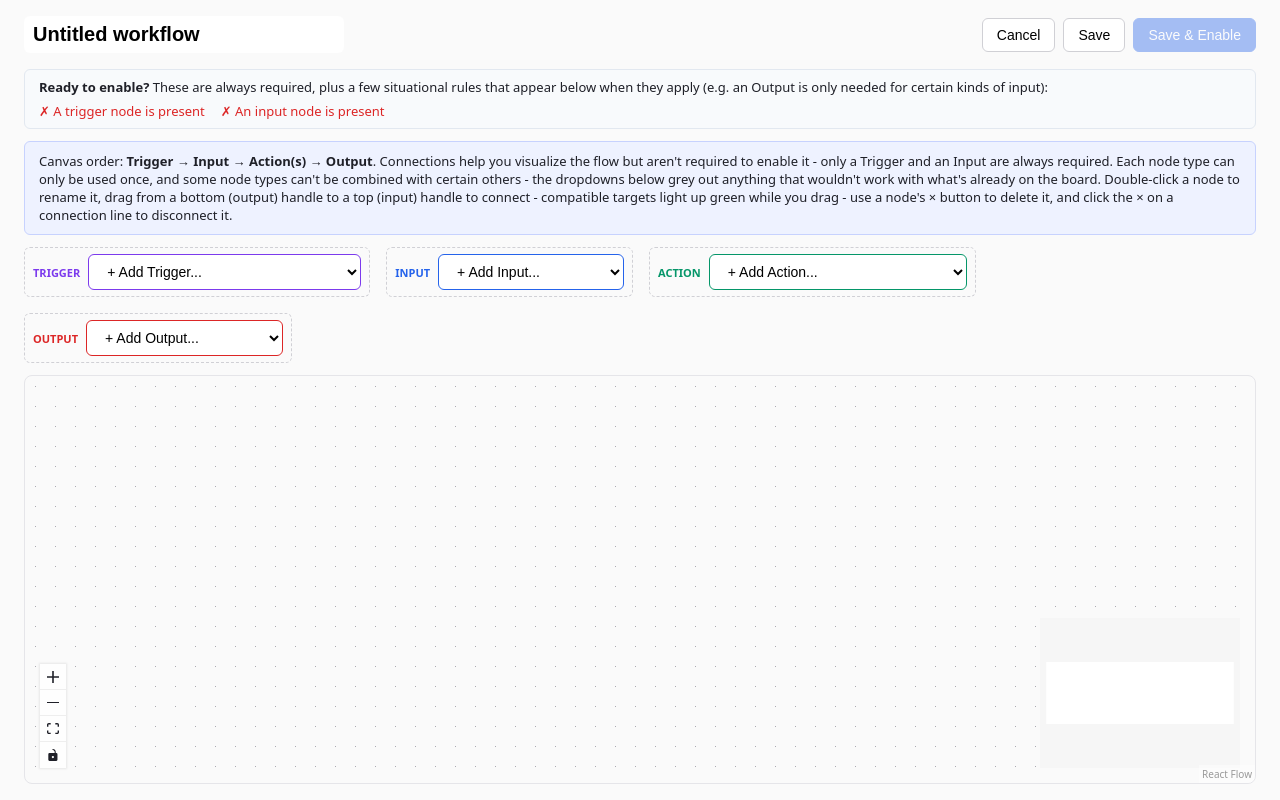
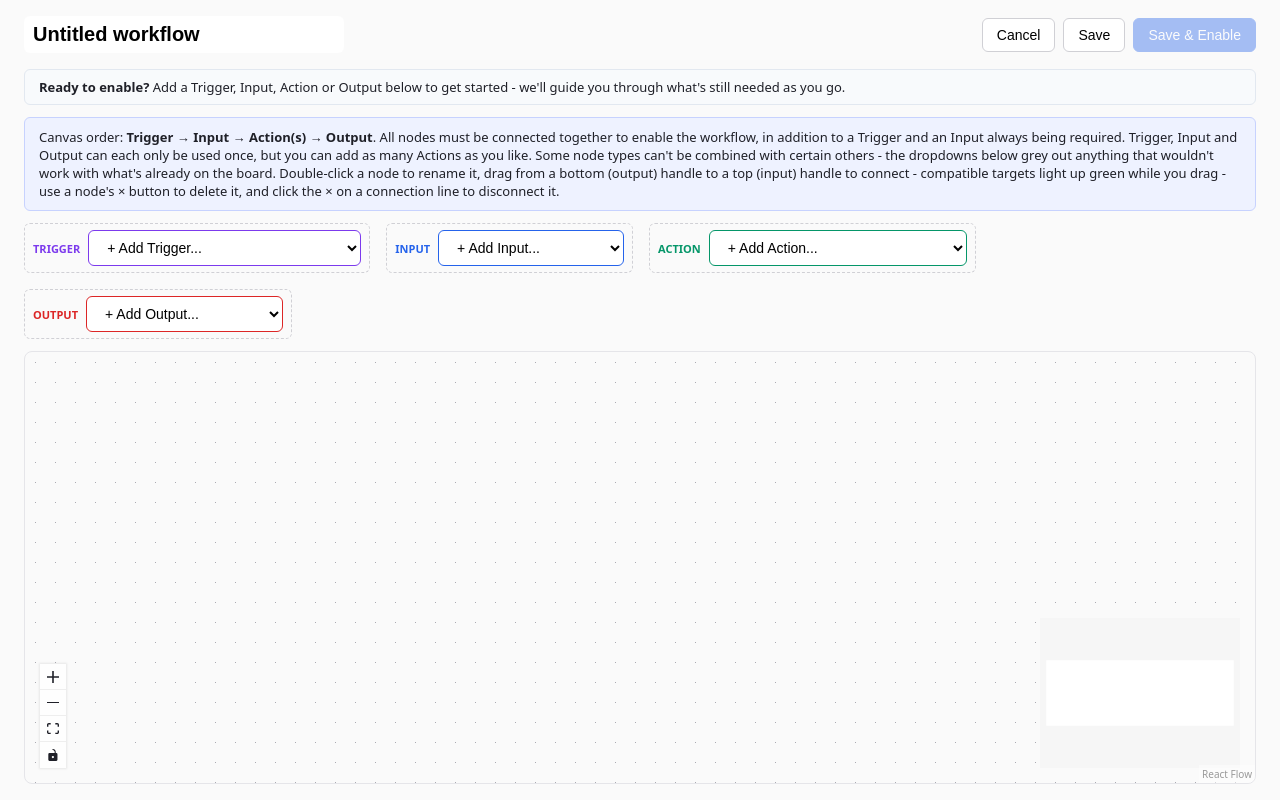
Before and after one commit to mmigala/react-flow-demo, a React (Vite) app: page /builder/1 in a window 1280 px wide. Built offline with nearby package versions, Linux system fonts and the light colour scheme.

Commit message:
Require node connectivity to enable a workflow; add dynamic action suggestions

```diff
--- a/src/flow/nodeRules.ts
+++ b/src/flow/nodeRules.ts
@@ -1,5 +1,6 @@
+import type { Edge } from '@xyflow/react';
 import type { NodeKind, WorkflowNode } from '../types';
-import { getIncompatibleWith } from './nodeCatalog';
+import { getIncompatibleWith, getSuggestedSubtypesForKind, getAddableSubtypesForKind, type NodeSubtype } from './nodeCatalog';
 
 // Only these kind -> kind transitions are allowed to be connected.
 // This enforces: Trigger -> Input -> Action(s) -> Output
@@ -35,9 +36,41 @@ export function isConnectionAllowed(source: WorkflowNode, target: WorkflowNode):
   return isTransitionAllowed(source.data.kind, target.data.kind);
 }
 
+/**
+ * Whether every node on the board is connected (directly or transitively) to every other node -
+ * i.e. there's a single connected diagram with no isolated/orphaned nodes. This is a deliberate
+ * POC-only requirement layered on top of the backend-mirrored rules below (the real backend has
+ * no concept of connections at all - see the note above).
+ */
+export function areAllNodesConnected(nodes: WorkflowNode[], edges: Edge[]): boolean {
+  if (nodes.length <= 1) return true;
+
+  const adjacency = new Map<string, Set<string>>();
+  for (const node of nodes) adjacency.set(node.id, new Set());
+  for (const edge of edges) {
+    adjacency.get(edge.source)?.add(edge.target);
+    adjacency.get(edge.target)?.add(edge.source);
+  }
+
+  const visited = new Set<string>();
+  const stack = [nodes[0].id];
+  while (stack.length > 0) {
+    const current = stack.pop()!;
+    if (visited.has(current)) continue;
+    visited.add(current);
+    for (const neighbor of adjacency.get(current) ?? []) {
+      if (!visited.has(neighbor)) stack.push(neighbor);
+    }
+  }
+
+  return visited.size === nodes.length;
+}
+
 export interface WorkflowIssue {
   nodeId?: string;
   message: string;
+  /** Concrete subtypes that would resolve this issue if added, given what's already on the board. */
+  suggestions?: NodeSubtype[];
 }
 
 /** Mirrors FlowStructureValidator's duplicate-subtype check: no subtype id may be used more than once. */
@@ -76,6 +109,8 @@ export function getCombinationIssues(nodes: WorkflowNode[]): WorkflowIssue[] {
 export interface ReadinessCheck {
   label: string;
   done: boolean;
+  /** Concrete subtypes that would satisfy this check if added, given what's already on the board. */
+  suggestions?: NodeSubtype[];
 }
 
 export interface EnableReadiness {
@@ -83,23 +118,26 @@ export interface EnableReadiness {
   checks: ReadinessCheck[];
   /** Extra, dynamically-discovered problems mirroring the real backend's flat validation - a growing punch list rather than a fixed set of checkboxes. */
   issues: WorkflowIssue[];
+  /** Non-blocking, informational tips - e.g. more Actions can still be added given what's compatible with the board right now. Doesn't affect `ready`. */
+  notes: WorkflowIssue[];
 }
 
 /**
- * What's required to flip a workflow from Disabled to Enabled - a direct replica of
- * FlowStructureValidator.Validate. This intentionally does NOT require nodes to be connected via
- * edges, nor does it require an Action or Output unconditionally - the real backend validates a
- * flat set of subtypes only (e.g. Scheduler + SaaS Core Pool Input + Delete is a valid, enable-able
- * flow with no Output at all, since Output is only required when using an external input).
- * Connections/ordering on the canvas remain a separate, forward-looking UI feature (see
- * isConnectionAllowed above) that doesn't gate enabling.
+ * What's required to flip a workflow from Disabled to Enabled. Combines two layers:
+ * - a direct replica of FlowStructureValidator.Validate: doesn't require an Action or Output
+ *   unconditionally - the real backend validates a flat set of subtypes only (e.g. Scheduler +
+ *   SaaS Core Pool Input + Delete satisfies these rules with no Output at all, since Output is
+ *   only required when using an external input).
+ * - a deliberate, additional POC-only rule: every node must also be connected together on the
+ *   canvas (see areAllNodesConnected above) - the real backend has no concept of connections, but
+ *   this product wants it enforced here anyway.
  */
-export function getEnableReadiness(nodes: WorkflowNode[]): EnableReadiness {
+export function getEnableReadiness(nodes: WorkflowNode[], edges: Edge[]): EnableReadiness {
   // Mirror the backend exactly: if any subtype is duplicated, return immediately with only the
   // duplicate errors - the combination check and all structural rules below are never evaluated.
   const duplicateIssues = getDuplicateIssues(nodes);
   if (duplicateIssues.length > 0) {
-    return { ready: false, checks: [], issues: duplicateIssues };
+    return { ready: false, checks: [], issues: duplicateIssues, notes: [] };
   }
 
   const issues: WorkflowIssue[] = [...getCombinationIssues(nodes)];
@@ -114,19 +152,38 @@ export function getEnableReadiness(nodes: WorkflowNode[]): EnableReadiness {
   const hasAction = hasKind('action');
 
   const checks: ReadinessCheck[] = [
-    { label: 'A trigger node is present', done: hasTrigger },
-    { label: 'An input node is present', done: hasInput },
+    { label: 'A trigger node is present', done: hasTrigger, suggestions: hasTrigger ? undefined : getSuggestedSubtypesForKind('trigger', subtypeIds) },
+    { label: 'An input node is present', done: hasInput, suggestions: hasInput ? undefined : getSuggestedSubtypesForKind('input', subtypeIds) },
+    { label: 'All nodes are connected together', done: areAllNodesConnected(nodes, edges) },
   ];
 
   if (hasExternalInput && !hasOutput) {
-    issues.push({ message: 'An output is required when using an external input (Container Group New Asset Upload).' });
+    issues.push({
+      message: 'An output is required when using an external input (Container Group New Asset Upload).',
+      suggestions: getSuggestedSubtypesForKind('output', subtypeIds),
+    });
   }
   if (hasInternalInput && hasExternalInput) {
     issues.push({ message: 'You cannot mix internal (SaaS Core Pool) and external (Container Group New Asset Upload) input nodes in the same flow.' });
   }
   if (hasInternalInput && !hasAction && !hasOutput) {
-    issues.push({ message: 'At least one action or output is required for internal assets.' });
+    issues.push({
+      message: 'At least one action or output is required for internal assets.',
+      suggestions: [...getSuggestedSubtypesForKind('action', subtypeIds), ...getSuggestedSubtypesForKind('output', subtypeIds)],
+    });
   }
 
-  return { ready: checks.every((c) => c.done) && issues.length === 0, checks, issues };
+  // Action is the only kind that isn't limited to one node - once at least one is present, tell
+  // the user whether more can still be added given what's already on the board (e.g. Delete is
+  // incompatible with every other action, so no more can be added once it's used; Auto Tagging
+  // isn't, so other actions remain addable).
+  const notes: WorkflowIssue[] = [];
+  if (hasAction) {
+    const stillAddable = getAddableSubtypesForKind('action', subtypeIds);
+    if (stillAddable.length > 0) {
+      notes.push({ message: 'You can still add more actions.', suggestions: stillAddable });
+    }
+  }
+
+  return { ready: checks.every((c) => c.done) && issues.length === 0, checks, issues, notes };
 }
--- a/src/pages/WorkflowBuilderPage.tsx
+++ b/src/pages/WorkflowBuilderPage.tsx
@@ -46,7 +46,7 @@ function BuilderInner({ workflowId }: { workflowId: string }) {
   const [edges, setEdges, onEdgesChange] = useEdgesState<Edge>(existing?.edges ?? []);
   const [errors, setErrors] = useState<string[]>([]);
   const [connecting, setConnecting] = useState<ConnectingHandle | null>(null);
-  const readiness = useMemo(() => getEnableReadiness(nodes), [nodes]);
+  const readiness = useMemo(() => getEnableReadiness(nodes, edges), [nodes, edges]);
   // Which subtype ids are currently allowed to be added next, mirroring
   // NodeCompatibilityPolicy.GetValidNextNodes - used to keep incompatible catalog options out of
   // the dropdowns (this rule is about co-existing anywhere in the flow, not connection order).
@@ -156,12 +156,34 @@ function BuilderInner({ workflowId }: { workflowId: string }) {
       </div>
 
       <div className="readiness">
-        <strong>Ready to enable?</strong> These are always required, plus a few situational rules that appear
-        below when they apply (e.g. an Output is only needed for certain kinds of input):
+        <strong>Ready to enable?</strong>{' '}
+        {nodes.length === 0 ? (
+          <>Add a Trigger, Input, Action or Output below to get started - we'll guide you through what's still needed as you go.</>
+        ) : (
+          <>
+            These are always required, plus a few situational rules that appear below when they apply (e.g. an
+            Output is only needed for certain kinds of input):
             <ul>
               {readiness.checks.map((check) => (
                 <li key={check.label} className={check.done ? 'check-ok' : 'check-missing'}>
                   {check.done ? '✓' : '✗'} {check.label}
+                  {!check.done && check.suggestions && (
+                    <span className="suggestions">
+                      {check.suggestions.length > 0 ? (
+                        <>
+                          {' '}
+                          Try:{' '}
+                          {check.suggestions.map((subtype) => (
+                            <button key={subtype.id} className="suggestion-btn" onClick={() => addNode(subtype)}>
+                              + {subtype.label}
+                            </button>
+                          ))}
+                        </>
+                      ) : (
+                        ' - nothing on the board right now can satisfy this; remove a node to continue.'
+                      )}
+                    </span>
+                  )}
                 </li>
               ))}
             </ul>
@@ -172,20 +194,54 @@ function BuilderInner({ workflowId }: { workflowId: string }) {
                   {readiness.issues.map((issue) => (
                     <li key={issue.nodeId + issue.message} className="check-missing">
                       ⚠ {issue.message}
+                      {issue.suggestions && issue.suggestions.length > 0 && (
+                        <span className="suggestions">
+                          {' '}
+                          Try:{' '}
+                          {issue.suggestions.map((subtype) => (
+                            <button key={subtype.id} className="suggestion-btn" onClick={() => addNode(subtype)}>
+                              + {subtype.label}
+                            </button>
+                          ))}
+                        </span>
+                      )}
                     </li>
                   ))}
                 </ul>
               </>
             )}
+            {readiness.notes.length > 0 && (
+              <ul>
+                {readiness.notes.map((note) => (
+                  <li key={note.message} className="check-note">
+                    💡 {note.message}
+                    {note.suggestions && note.suggestions.length > 0 && (
+                      <span className="suggestions">
+                        {' '}
+                        Try:{' '}
+                        {note.suggestions.map((subtype) => (
+                          <button key={subtype.id} className="suggestion-btn" onClick={() => addNode(subtype)}>
+                            + {subtype.label}
+                          </button>
+                        ))}
+                      </span>
+                    )}
+                  </li>
+                ))}
+              </ul>
+            )}
+          </>
+        )}
       </div>
 
       <div className="legend">
-        Canvas order: <strong>Trigger → Input → Action(s) → Output</strong>. Connections help you visualize the
-        flow but aren't required to enable it - only a Trigger and an Input are always required. Each node type can
-        only be used once, and some node types can't be combined with certain others - the dropdowns below grey out
-        anything that wouldn't work with what's already on the board. Double-click a node to rename it, drag from a
-        bottom (output) handle to a top (input) handle to connect - compatible targets light up green while you
-        drag - use a node's × button to delete it, and click the × on a connection line to disconnect it.
+        Canvas order: <strong>Trigger → Input → Action(s) → Output</strong>. All nodes must be connected together to
+        enable the workflow, in addition to a Trigger and an Input always being required. Trigger, Input and Output
+        can each only be used once, but you can add as many Actions as you like. Some node types can't be combined
+        with certain others - the dropdowns below grey out anything that wouldn't work with what's already on the
+        board. Double-click a node to rename it, drag from a bottom (output) handle to a top (input) handle to
+        connect - compatible targets light up green while you drag - use a node's × button to delete it, and click
+        the × on a connection line to disconnect it.
       </div>
 
       {/* A dropdown per kind keeps the toolbar at a fixed size no matter how many
--- a/src/pages/WorkflowListPage.tsx
+++ b/src/pages/WorkflowListPage.tsx
@@ -51,7 +51,7 @@ export function WorkflowListPage() {
             </tr>
           )}
           {workflows.map((w) => {
-            const readiness = getEnableReadiness(w.nodes);
+            const readiness = getEnableReadiness(w.nodes, w.edges);
             return (
               <tr key={w.id}>
                 <td>{w.name}</td>
--- a/src/storage.ts
+++ b/src/storage.ts
@@ -78,7 +78,7 @@ export function setWorkflowStatus(id: string, status: WorkflowStatus): { ok: boo
   if (!workflow) return { ok: false, errors: ['Workflow not found.'] };
 
   if (status === 'enabled') {
-    const readiness = getEnableReadiness(workflow.nodes);
+    const readiness = getEnableReadiness(workflow.nodes, workflow.edges);
     if (!readiness.ready) {
       const missingChecks = readiness.checks.filter((c) => !c.done).map((c) => `Missing: ${c.label}`);
       const issueMessages = readiness.issues.map((issue) => issue.message);
```
Also changed, not shown: src/flow/nodeCatalog.ts (+24 -0 lines), src/index.css (+25 -0 lines), 1 other file (tests, documents, lock files or other folders). Lines whose indentation alone changed are shown as unchanged.
